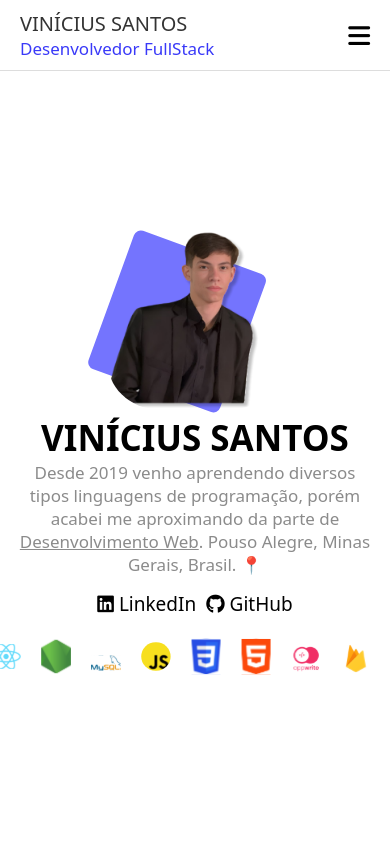
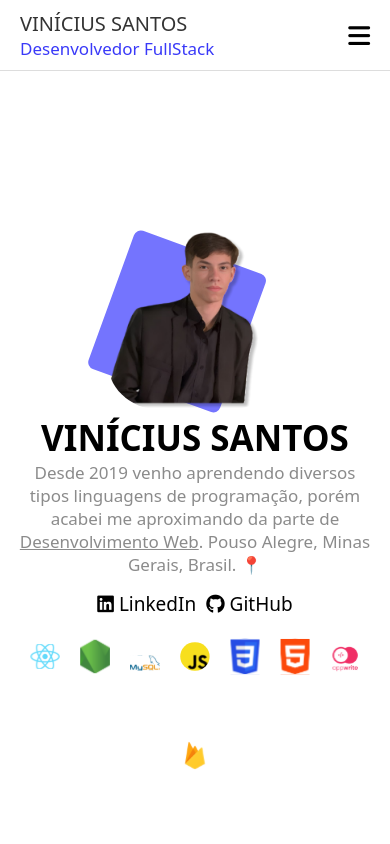
Before and after one commit to vinicius-santosrc/portfolio, a React (Create React App) app in the folder portfolio/: page / in a window 390 px wide. Shown: the top 844 px of the page. Built offline with nearby package versions, Linux system fonts and the light colour scheme.

Commit message:
style: fix flex habilities

```diff
--- a/portfolio/src/styles/Index.css
+++ b/portfolio/src/styles/Index.css
@@ -193,6 +193,7 @@ body {
 .main-card-section-rightside-lang {
     display: flex;
     justify-content: right;
+    flex-wrap: wrap;
     gap: 20px;
     margin: 10px 0px;
 }
@@ -438,6 +439,10 @@ footer {
         justify-content: center;
     }
 
+    .main-card-section-rightside-lang {
+        justify-content: center;
+    }
+
     .main-card-section-rightside-lang svg {
         width: 30px;
     }
```
